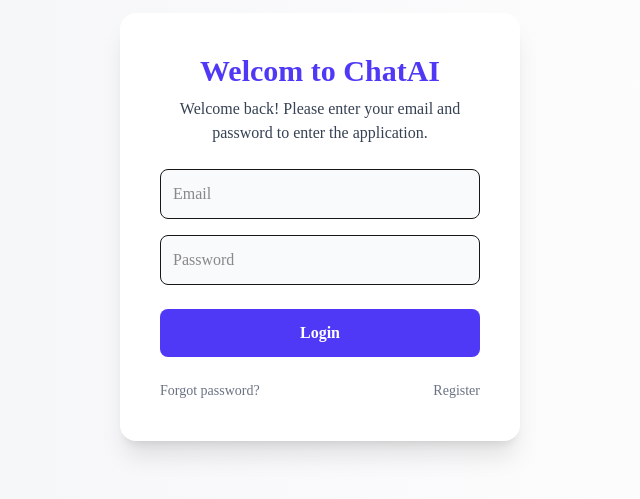
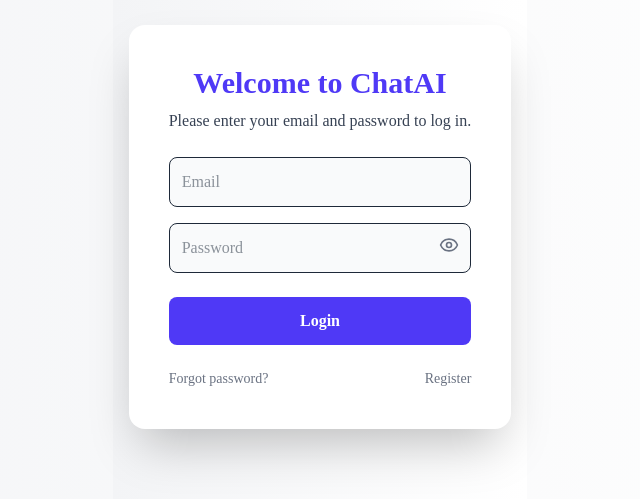
Before and after one commit to SlesSam/chatfake, a Next.js app: page / in a window 1280 px wide. Shown: the part 173-672 px from the top of the page, without its empty margins (320-960 px from the left). Built offline with nearby package versions, Linux system fonts and the light colour scheme.

Commit message:
more fiexd style

```diff
--- a/src/app/chats/[id]/page.tsx
+++ b/src/app/chats/[id]/page.tsx
@@ -91,7 +91,7 @@ export default function ChatPage() {
 
   return (
     <main>
-      <section className="flex-1 flex flex-col bg-[#f7f9fc]">
+      <section className="flex flex-col h-full">
         <ChatMessages messages={messages}/>
 
         <ChatInput onSend={handleSend} />
--- a/src/components/form/loginForm.tsx
+++ b/src/components/form/loginForm.tsx
@@ -4,13 +4,14 @@ import { useState } from 'react';
 import { useRouter } from 'next/navigation';
 import rawUsers from '@/data/user.json';
 import { User } from '@/types/user';
+import { Eye, EyeOff } from 'lucide-react'; // 👈 Instala lucide-react si no lo tienes
 
-// Forzamos a TypeScript a saber que esto es un array de User
 const users = rawUsers as User[];
 
 export default function LoginForm() {
   const [email, setEmail] = useState('');
   const [password, setPassword] = useState('');
+  const [showPassword, setShowPassword] = useState(false); // 👁️ control
   const [error, setError] = useState('');
   const router = useRouter();
 
@@ -26,16 +27,14 @@ export default function LoginForm() {
       setError('Correo o contraseña incorrectos.');
     }
   };
-
   return (
-    <div className="flex items-center justify-center min-h-screen from-gray-100 to-white">
-      <div className="bg-white p-10 rounded-2xl shadow-xl w-[400px] space-y-6">
+    <div className="flex items-center justify-center min-h-screen bg-gradient-to-r from-gray-100 to-white px-4">
+      <div className="bg-white p-10 rounded-2xl shadow-2xl w-full max-w-md space-y-6">
 
         <div className="text-center">
-          <h1 className="text-3xl font-bold text-indigo-600">Welcom to ChatAI</h1>
-          <p className="text-gray-700 mt-2">Welcome back! Please enter your email and password to enter the application.</p>
+          <h1 className="text-3xl font-bold text-indigo-600">Welcome to ChatAI</h1>
+          <p className="text-gray-700 mt-2">Please enter your email and password to log in.</p>
         </div>
-
 
         <div className="space-y-4">
           <input
@@ -43,19 +42,29 @@ export default function LoginForm() {
             placeholder="Email"
             value={email}
             onChange={(e) => setEmail(e.target.value)}
-            className="w-full p-3 border rounded-lg bg-gray-50 focus:outline-none focus:ring-2 focus:ring-indigo-500"
+            className="w-full p-3 border  text-gray-800 rounded-lg bg-gray-50 focus:outline-none focus:ring-2 focus:ring-indigo-500"
           />
-          <input
-            type="password"
-            placeholder="Password"
-            value={password}
-            onChange={(e) => setPassword(e.target.value)}
-            className="w-full p-3 border rounded-lg bg-gray-50 focus:outline-none focus:ring-2 focus:ring-indigo-500"
-          />
+
+          <div className="relative">
+            <input
+              type={showPassword ? 'text' : 'password'}
+              placeholder="Password"
+              value={password}
+              onChange={(e) => setPassword(e.target.value)}
+              className="w-full p-3 pr-10 border  text-gray-800 rounded-lg bg-gray-50 focus:outline-none focus:ring-2 focus:ring-indigo-500"
+            />
+            <button
+              type="button"
+              onClick={() => setShowPassword(!showPassword)}
+              className="absolute right-3 top-3 text-gray-500 hover:text-indigo-600"
+              aria-label="Toggle password visibility"
+            >
+              {showPassword ? <EyeOff size={20} /> : <Eye size={20} />}
+            </button>
+          </div>
         </div>
 
         {error && <p className="text-red-500 text-sm text-center">{error}</p>}
-
 
         <button
           onClick={handleLogin}
@@ -64,15 +73,10 @@ export default function LoginForm() {
           Login
         </button>
 
-
         <div className="flex justify-between text-sm text-gray-500">
           <a href="#" className="hover:text-indigo-600">Forgot password?</a>
           <a href="#" className="hover:text-indigo-600">Register</a>
         </div>
-
-
-
-
       </div>
     </div>
   );
```
